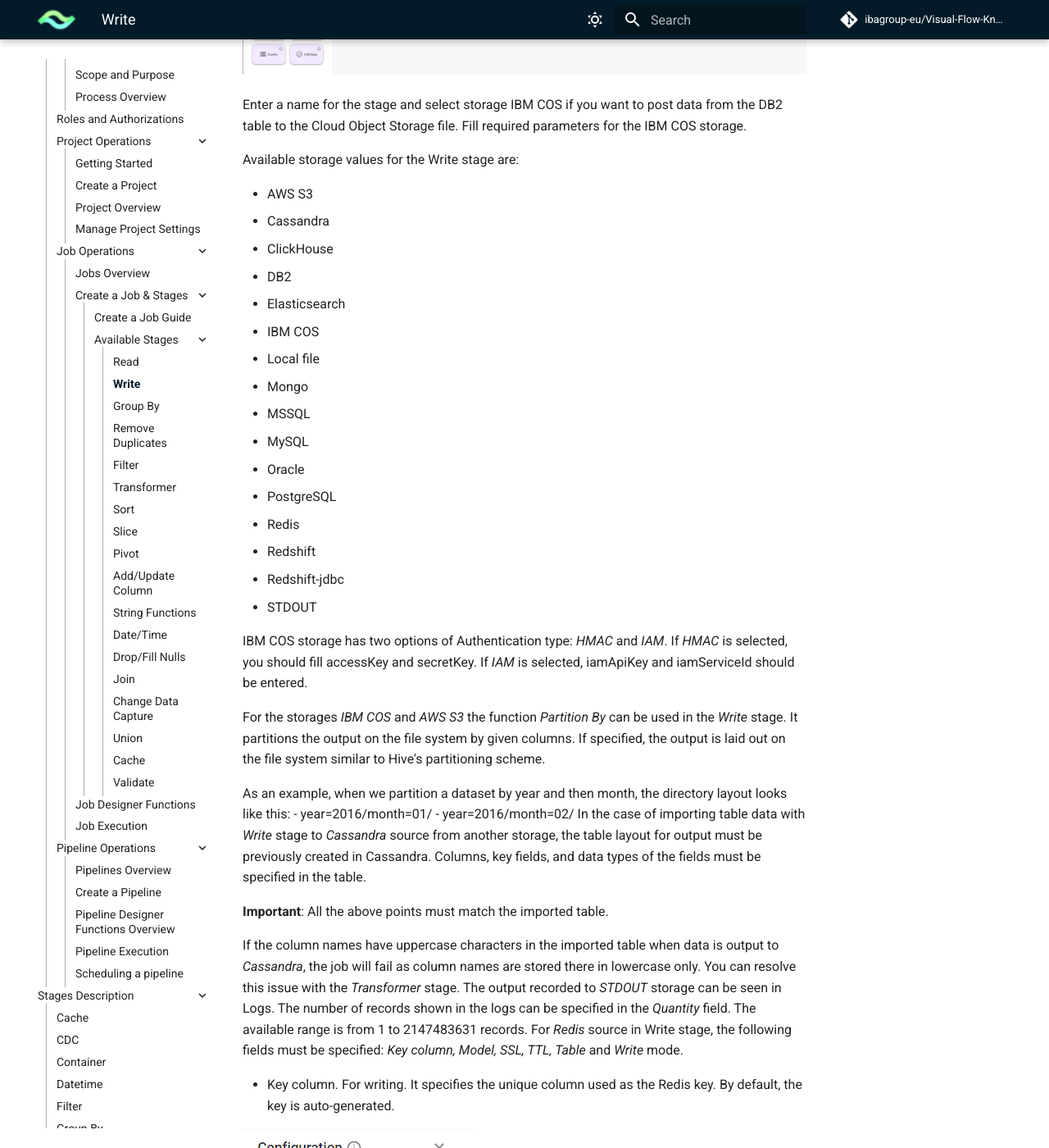
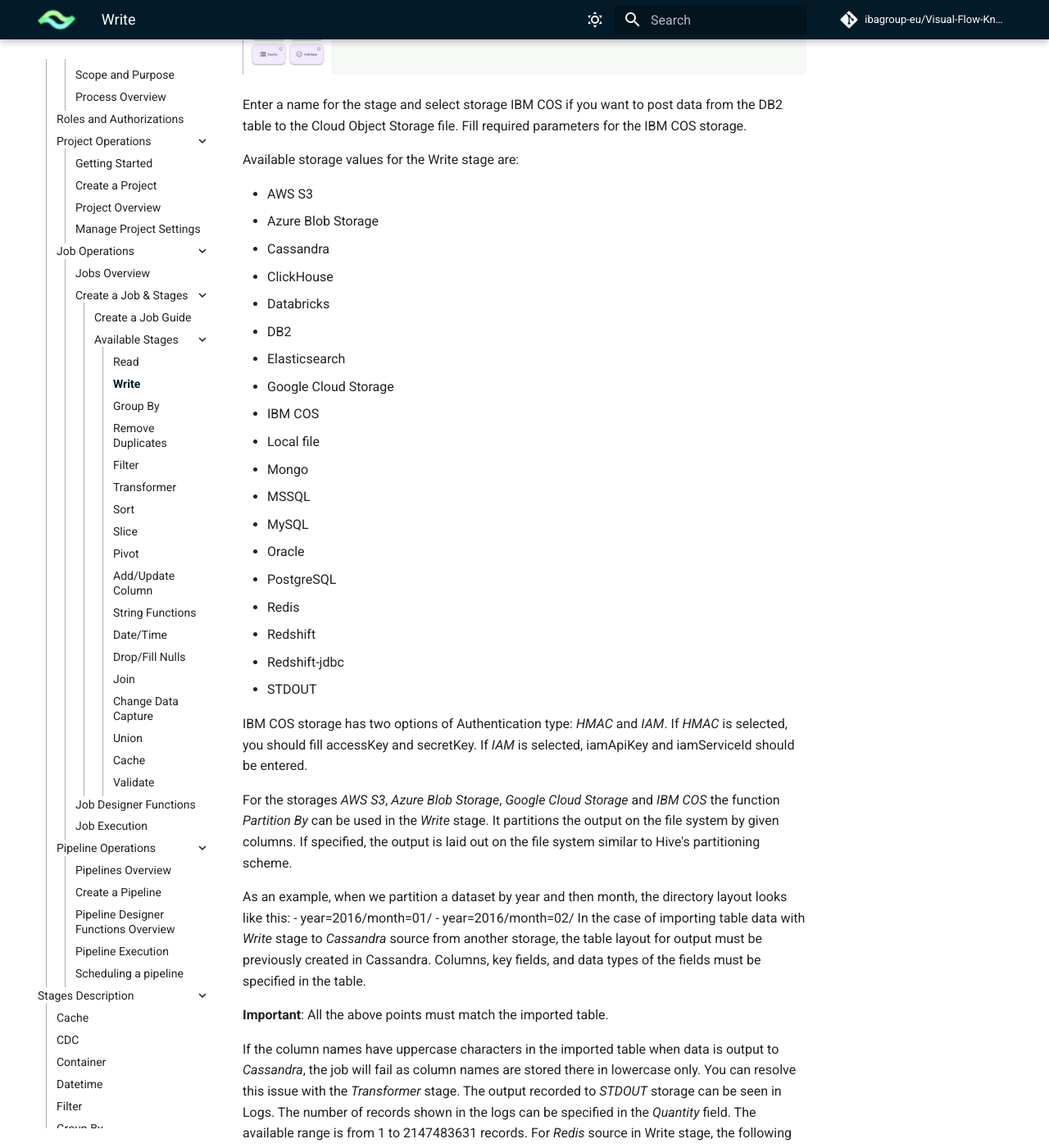
Before and after one commit to ibagroup-eu/Visual-Flow-Knowledge-Base, an MkDocs documentation site: the page built from docs/user-guide/job-operations/create-a-job-available-stages/available-stages/write.md, in a window 1280 px wide and 1400 px high, scrolled down 495 px. Shown: the whole window at 82% size. Built offline with MkDocs 1.6.1 and Material for MkDocs 9.7.7, drawn with Linux system fonts in a browser that asks for light colours; comment, search, counter and statistics services are not loaded; some of the changed text lies outside the part shown.

Commit message:
Update write.md
Added missing info

```diff
--- a/docs/user-guide/job-operations/create-a-job-available-stages/available-stages/write.md
+++ b/docs/user-guide/job-operations/create-a-job-available-stages/available-stages/write.md
@@ -10,10 +10,13 @@
 Available storage values for the Write stage are:
 
 * AWS S3
+* Azure Blob Storage
 * Cassandra
 * ClickHouse
+* Databricks
 * DB2
 * Elasticsearch
+* Google Cloud Storage
 * IBM COS
 * Local file
 * Mongo
@@ -30,7 +33,7 @@
 If *HMAC* is selected, you should fill accessKey and secretKey.
 If *IAM* is selected, iamApiKey and iamServiceId should be entered.
 
-For the storages *IBM COS* and *AWS S3* the function *Partition By* can be used in the *Write* stage. It partitions the output
+For the storages *AWS S3*, *Azure Blob Storage*, *Google Cloud Storage* and *IBM COS* the function *Partition By* can be used in the *Write* stage. It partitions the output
 on the file system by given columns. If specified, the output is laid out on the file system similar to Hive's partitioning scheme.
 
 As an example, when we partition a dataset by year and then month, the directory layout looks like this:
```
Also changed, not shown: other parts of docs/user-guide/job-operations/create-a-job-available-stages/available-stages/write.md (+7 -3 lines).
